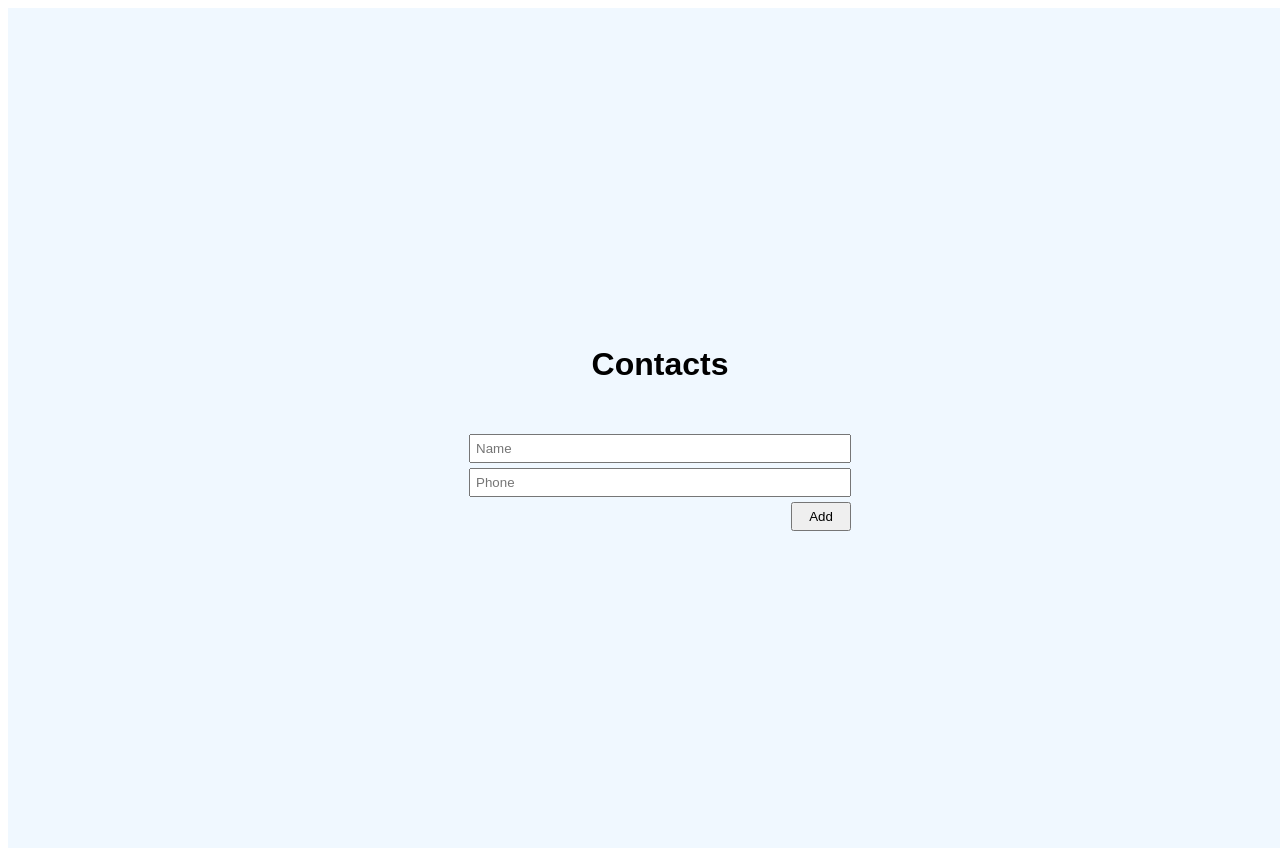
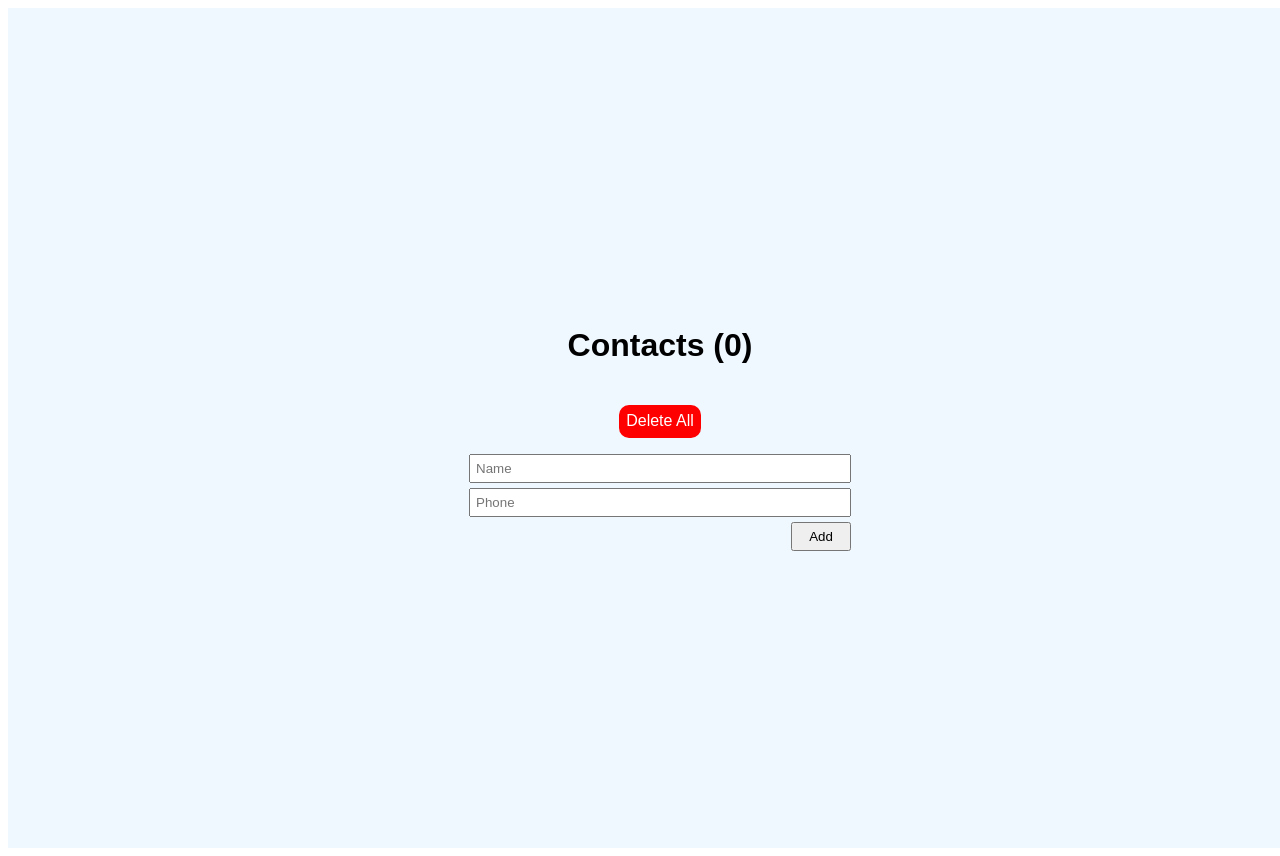
Before and after one commit to veyselkartalmis/react-redux-projects, a React (Create React App) app in the folder contacts-app/: page / in a window 1280 px wide. Shown: the top 856 px of the page. Built offline with nearby package versions, Linux system fonts and the light colour scheme; a web font is replaced by a local one.

Commit message:
delete all function added

```diff
--- a/contacts-app/package.json
+++ b/contacts-app/package.json
@@ -10,6 +10,7 @@
     "react": "^18.2.0",
     "react-dom": "^18.2.0",
     "react-redux": "^8.0.2",
+    "react-router-dom": "^6.3.0",
     "react-scripts": "5.0.1",
     "redux": "^4.2.0",
     "web-vitals": "^2.1.4"
--- a/contacts-app/src/components/Contacts/Form.jsx
+++ b/contacts-app/src/components/Contacts/Form.jsx
@@ -15,13 +15,14 @@ function Form() {
 		dispatch(addContact({ id: nanoid(), name: name, phone_number: phone }));
 		setName("");
 		setPhone("");
+		document.getElementById("focus").focus();
 	};
 
 	return (
 		<div>
 			<form onSubmit={handleSubmit}>
 				<input
-					value={name} onChange={(e) => setName(e.target.value)} placeholder="Name"
+					value={name} onChange={(e) => setName(e.target.value)} placeholder="Name" id="focus"
 				/>
 				<input value={phone} onChange={(e) => setPhone(e.target.value)} placeholder="Phone" />
 				<div className="btn">
--- a/contacts-app/src/components/Contacts/Index.jsx
+++ b/contacts-app/src/components/Contacts/Index.jsx
@@ -1,11 +1,14 @@
+import { useSelector } from "react-redux";
+import { contactSelectors } from "../../redux/contactSlice";
 import Form from './Form';
 import List from './List';
 import "./style.scss";
 
 function Contacts() {
+    const total = useSelector(contactSelectors.selectTotal);
     return (
         <div id='container'>
-            <h1>Contacts</h1>
+            <h1>Contacts ({total})</h1>
             <List />
             <Form />
         </div>
--- a/contacts-app/src/components/Contacts/List.jsx
+++ b/contacts-app/src/components/Contacts/List.jsx
@@ -1,18 +1,26 @@
-import { useSelector } from "react-redux";
-import { contactSelectors } from "../../redux/contactSlice";
+import { useSelector, useDispatch } from "react-redux";
+import { contactSelectors, removeAll } from "../../redux/contactSlice";
 import Item from "./Item";
 import "./style.scss";
 
 function List() {
 	const contacts = useSelector(contactSelectors.selectAll);
-	// const total = useSelector(contactSelectors.selectTotal);
+	const dispatch = useDispatch();
 
+	const handleRemoveAll = () => {
+		if (window.confirm("Are you sure?")) {
+			dispatch(removeAll());
+		}
+	}
 	return (
-		<ul className="list">
-			{contacts.map((contact) => (
-				<Item key={contact.id} item={contact} />
-			))}
-		</ul>
+		<div>
+			<p className="deleteAll" onClick={handleRemoveAll}>Delete All</p>
+			<ul className="list">
+				{contacts.map((contact) => (
+					<Item key={contact.id} item={contact} />
+				))}
+			</ul>
+		</div>
 	);
 }
 
--- a/contacts-app/src/components/Contacts/index.jsx
+++ b/contacts-app/src/components/Contacts/index.jsx
@@ -1,11 +1,14 @@
+import { useSelector } from "react-redux";
+import { contactSelectors } from "../../redux/contactSlice";
 import Form from './Form';
 import List from './List';
 import "./style.scss";
 
 function Contacts() {
+    const total = useSelector(contactSelectors.selectTotal);
     return (
         <div id='container'>
-            <h1>Contacts</h1>
+            <h1>Contacts ({total})</h1>
             <List />
             <Form />
         </div>
--- a/contacts-app/src/components/Contacts/style.scss
+++ b/contacts-app/src/components/Contacts/style.scss
@@ -61,3 +61,14 @@ button {
     text-align: center;
     cursor: pointer;
 }
+
+.deleteAll {
+    background: red;
+    color: #fff;
+    padding: 7.5px 7.5px;
+    border-radius: 10px;
+    text-decoration: none;
+    margin-top: 20px;
+    cursor: pointer;
+    text-align: center;
+}
--- a/contacts-app/src/redux/contactSlice.js
+++ b/contacts-app/src/redux/contactSlice.js
@@ -12,8 +12,9 @@ const contactSlice = createSlice({
         addContact: contactAdaptor.addOne,
         addContacts: contactAdaptor.addMany,
         deleteContact: contactAdaptor.removeOne,
+        removeAll: contactAdaptor.removeAll,
     }
 });
 
-export const { addContact, addContacts, deleteContact } = contactSlice.actions;
+export const { addContact, addContacts, deleteContact, removeAll } = contactSlice.actions;
 export default contactSlice.reducer;
--- a/package.json
+++ /dev/null
@@ -1,5 +0,0 @@
-{
-  "dependencies": {
-    "sass": "^1.52.3"
-  }
-}
```
Also changed, not shown: contacts-app/src/components/Contacts/Item.jsx (line endings or trailing spaces), 2 other files (tests, documents, lock files or other folders).
